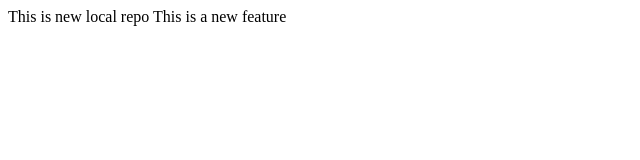
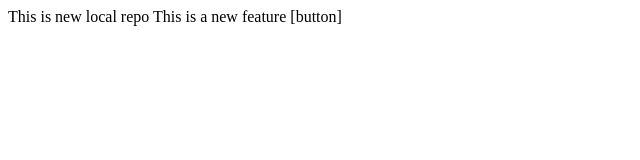
Before and after one commit to Priya041/localRepo, a plain HTML site: page index.html in a window 1280 px wide. Shown: the full height of the page, 0-640 px from the left. Drawn offline with Linux system fonts and the light colour scheme.

```diff
--- a/index.html
+++ b/index.html
@@ -1,2 +1,2 @@
 <paragrah>This is new local repo</paragrah>
-<paragraph>This is a new feature</paragraph>
+<paragraph>This is a new feature [button]</paragraph>
```
